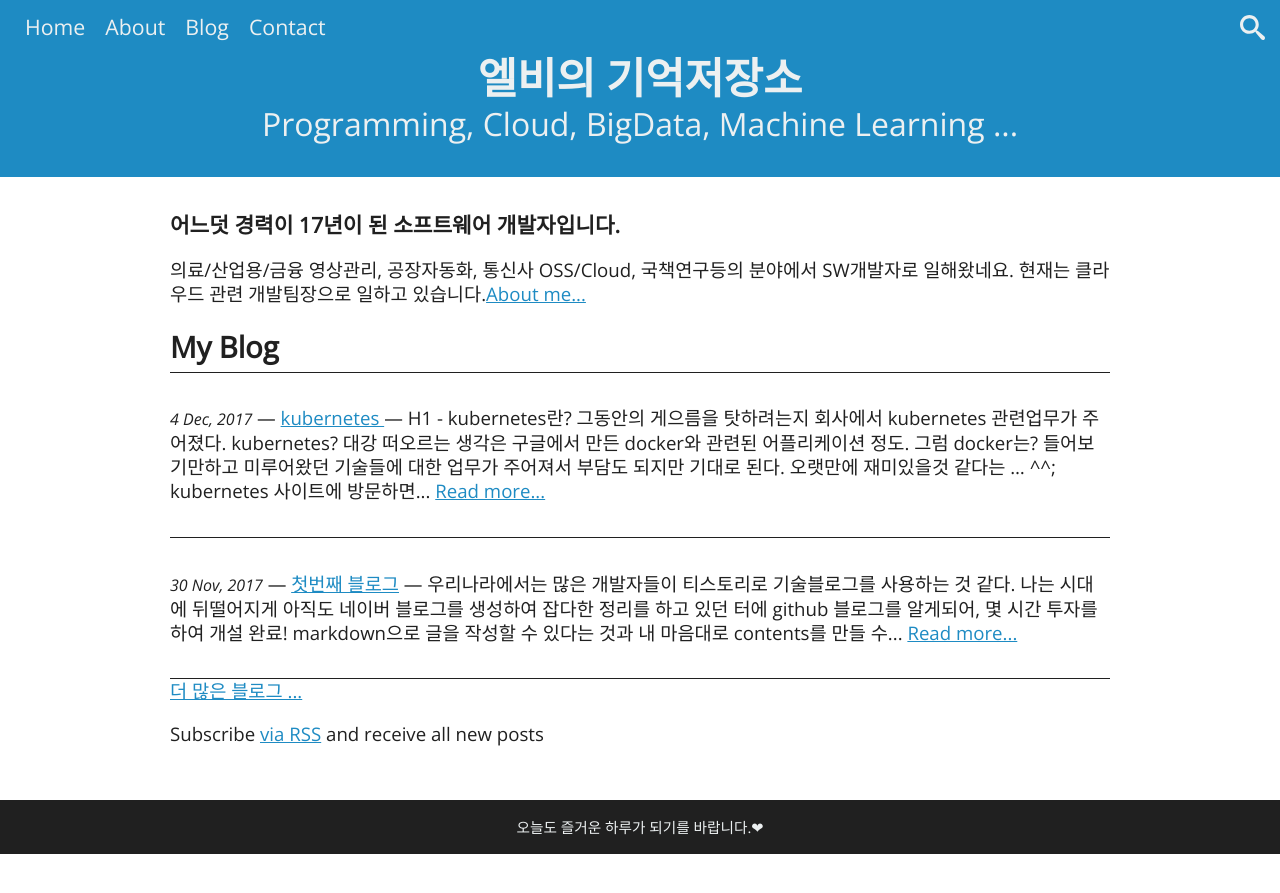
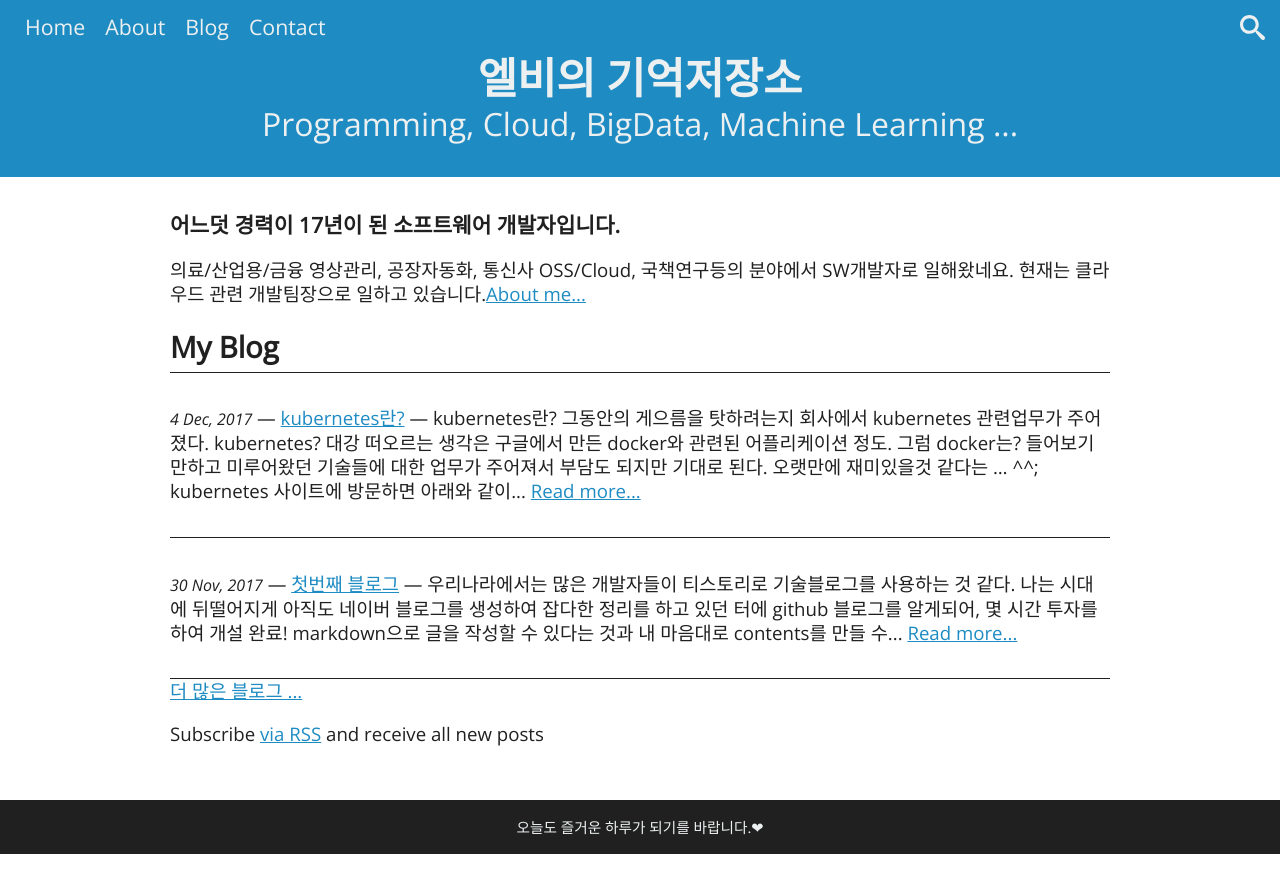
Before and after one commit to mateussmedeiros/blade-theme, a Jekyll site: the page built from index.html, in a window 1280 px wide. Shown: the top 893 px of the page. Built offline with Jekyll 4.4.1, drawn with Linux system fonts in a browser that asks for light colours.

Commit message:
Update 2017-12-04-kubernetes-first.markdown

```diff
--- a/_posts/2017-12-04-kubernetes-first.markdown
+++ b/_posts/2017-12-04-kubernetes-first.markdown
@@ -1,12 +1,12 @@
 ---
 layout: post
-title:  "kubernetes "
+title:  "kubernetes란?"
 date:   2017-12-04 10:00:00
 permalink: /docker/kubernetes01/
 description: kubernetes 개요
 ---
 
-# H1 - kubernetes란?
+# kubernetes란?
 그동안의 게으름을 탓하려는지 회사에서 kubernetes 관련업무가 주어졌다.
 kubernetes? 대강 떠오르는 생각은 구글에서 만든 docker와 관련된 어플리케이션 정도.
 그럼 docker는? 들어보기만하고 미루어왔던 기술들에 대한 업무가 주어져서 부담도 되지만 기대로 된다.
```
